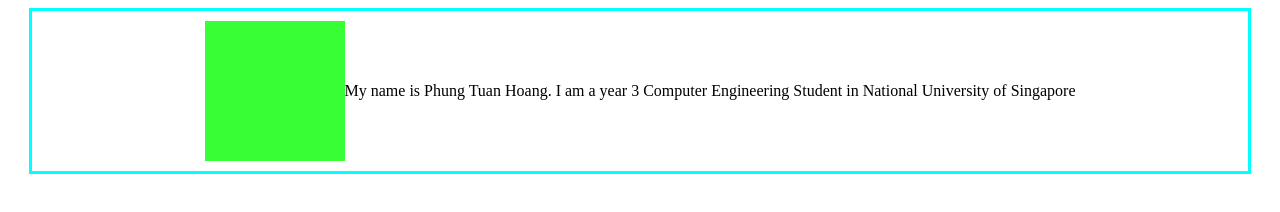
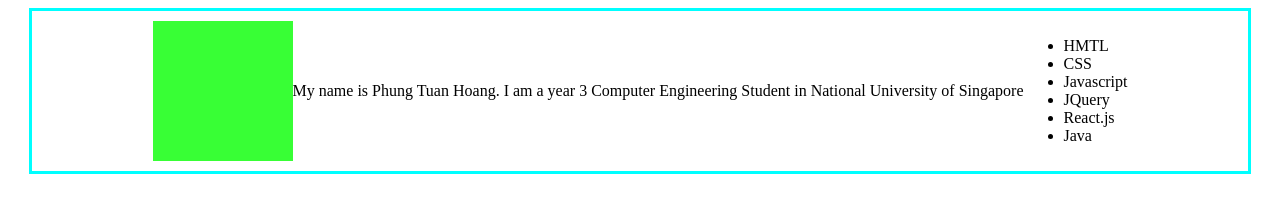
Before and after one commit to phungtuanhoang1996/phungtuanhoang1996.github.io, a plain HTML site: page index.html in a window 1280 px wide. Drawn offline with nearby package versions, Linux system fonts and the light colour scheme.

Commit message:
set self photo height to resize with containing div added list of skills

```diff
--- a/index.html
+++ b/index.html
@@ -6,14 +6,16 @@
     <link rel="stylesheet" href="resources/css/homepage.css"/>
     <script src="https://ajax.googleapis.com/ajax/libs/jquery/3.3.1/jquery.min.js"></script>
     <script src="resources/js/selfPhotoSetDimension.js"></script>
+    <script src="resources/js/populateListOfSkills.js"></script>
 </head>
 
 <body>
 
     <div class="centered">
         <div id="intro-container-div" class="centered">
-            <img src="resources/images/my-image.png" id="self-photo"/>
-            <p>My name is Phung Tuan Hoang. I am a year 3 Computer Engineering Student in National University of Singapore</p>
+            <img src="resources/images/my-image.png" id="self-photo-img"/>
+            <p id="self-intro-p">My name is Phung Tuan Hoang. I am a year 3 Computer Engineering Student in National University of Singapore</p>
+            <ul id="skill-list-ul"></ul>
         </div>
     </div>
 
--- /dev/null
+++ b/resources/js/populateListOfSkills.js
@@ -0,0 +1,15 @@
+$(document).ready(() => {
+	populateListOfSkills()
+})
+
+const populateListOfSkills = () => {
+	let skillsArray = ['HMTL', 'CSS', 'Javascript', 'JQuery', 'React.js',
+						'Java']
+
+	for (let i = 0; i < skillsArray.length; i++) {
+		var listItem = document.createElement('li')
+		listItem.appendChild(document.createTextNode(skillsArray[i]))
+		$('#skill-list-ul').append(listItem)
+		console.log(skillsArray[i])
+	}
+}
--- a/resources/js/selfPhotoSetDimension.js
+++ b/resources/js/selfPhotoSetDimension.js
@@ -1,3 +1,11 @@
 $(document).ready(() => {
-	$('#self-photo').height($('#intro-container-div').height() - 20)
+	calculateSelfPhotoDimension()
 })
+
+$(window).resize(() => {
+	calculateSelfPhotoDimension()
+})
+
+const calculateSelfPhotoDimension = () => {
+	$('#self-photo-img').height($('#intro-container-div').height() - 20)
+}
```
